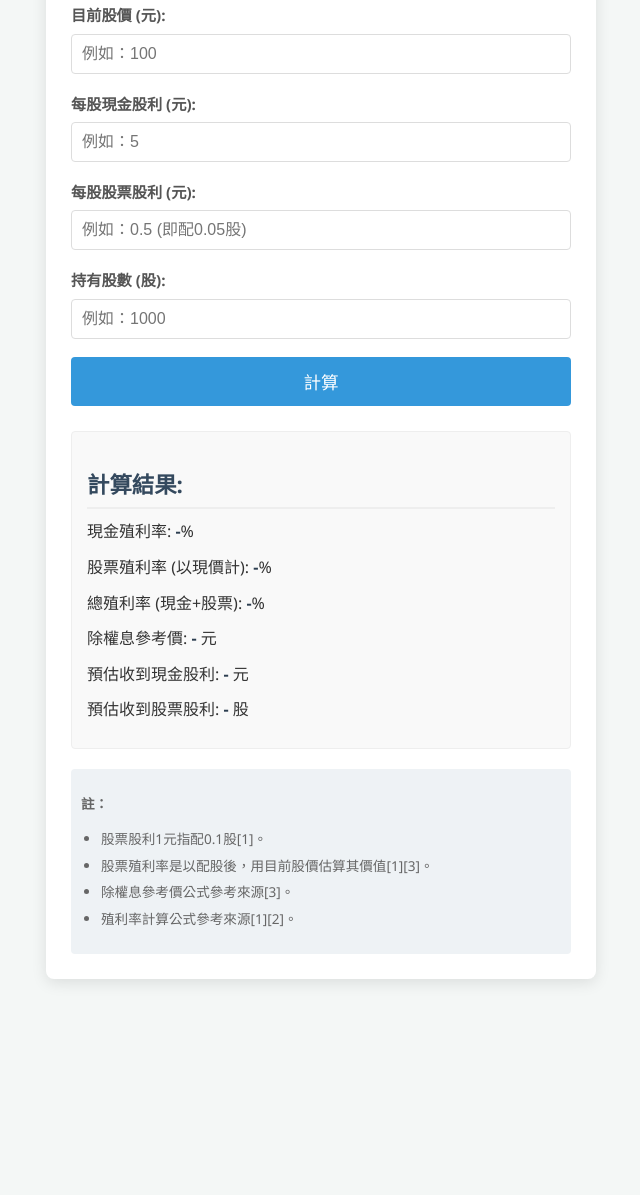
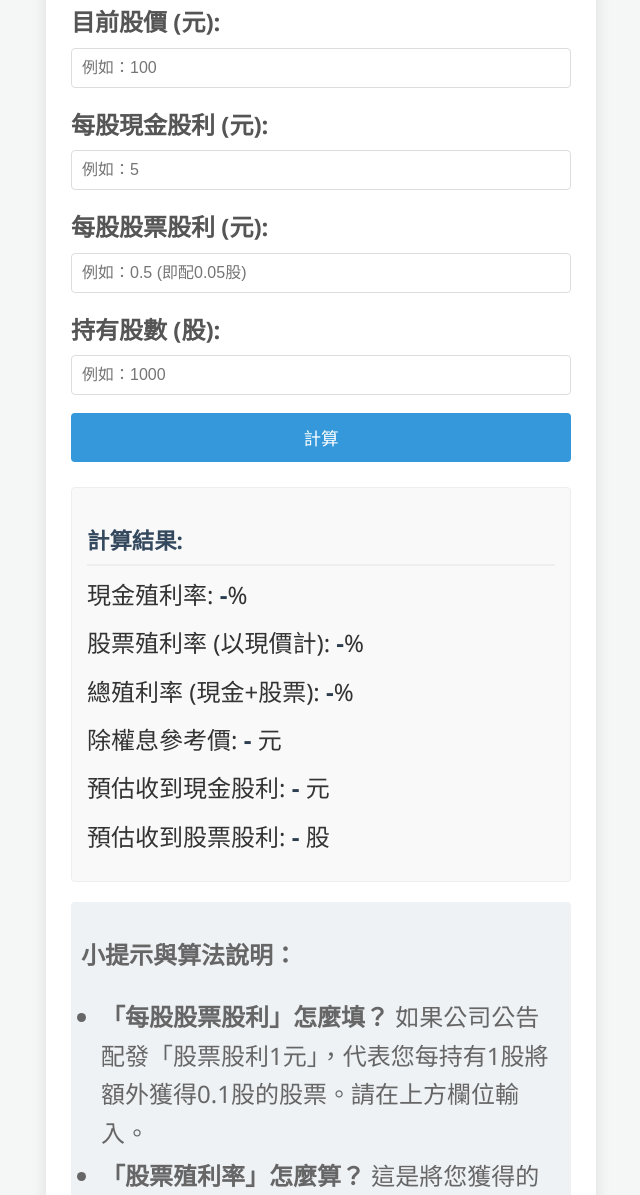
Before and after one commit to alfo0924/DividendYieldCalculator, a plain HTML site: page index.html in a window 1280 px wide. Shown: the part 132-1327 px from the top of the page, without its empty margins (319-959 px from the left). Before the commit the page ends 1131 px from the top, so only its background shows below. Drawn offline with Linux system fonts and the light colour scheme.

Commit message:
v1.241 index.html style.css : font-size and tips content

```diff
--- a/index.html
+++ b/index.html
@@ -42,14 +42,15 @@
         <p>預估收到股票股利: <span id="totalStockSharesResult">-</span> 股</p>
     </div>
     <div class="notes">
-        <p><strong>註：</strong></p>
+        <p><strong>小提示與算法說明：</strong></p>
         <ul>
-            <li>股票股利1元指配0.1股[1]。</li>
-            <li>股票殖利率是以配股後，用目前股價估算其價值[1][3]。</li>
-            <li>除權息參考價公式參考來源[3]。</li>
-            <li>殖利率計算公式參考來源[1][2]。</li>
+            <li><strong>「每股股票股利」怎麼填？</strong> 如果公司公告配發「股票股利1元」，代表您每持有1股將額外獲得0.1股的股票。請在上方欄位輸入。</li>
+            <li><strong>「股票殖利率」怎麼算？</strong> 這是將您獲得的股票股利，用「目前股價」來估算其市值，然後計算出的殖利率百分比。</li>
+            <li><strong>「除權息參考價」是什麼？</strong> 這是根據常用的市場公式，預估股票在發放現金股利和股票股利之後，可能的股價調整。</li>
+            <li><strong>「殖利率」的計算依據：</strong> 本計算機所呈現的各項殖利率，是依照財經領域常用的公式計算得出。</li>
         </ul>
     </div>
+
 </div>
 <script src="script.js"></script>
 </body>
--- a/style.css
+++ b/style.css
@@ -45,7 +45,7 @@ h2 {
     margin-bottom: 6px;
     color: #555;
     font-weight: bold;
-    font-size: 0.95em;
+    font-size: 1.5em;
 }
 
 .input-group input[type="number"] {
@@ -90,7 +90,7 @@ button#calculateBtn:hover {
 
 .results-container p {
     margin: 10px 0;
-    font-size: 1em;
+    font-size: 1.5em;
     color: #333;
 }
 
@@ -101,7 +101,7 @@ button#calculateBtn:hover {
 
 .notes {
     margin-top: 20px;
-    font-size: 0.85em;
+    font-size: 1.5em;
     color: #666;
     background-color: #eef2f5;
     padding: 10px;
```
